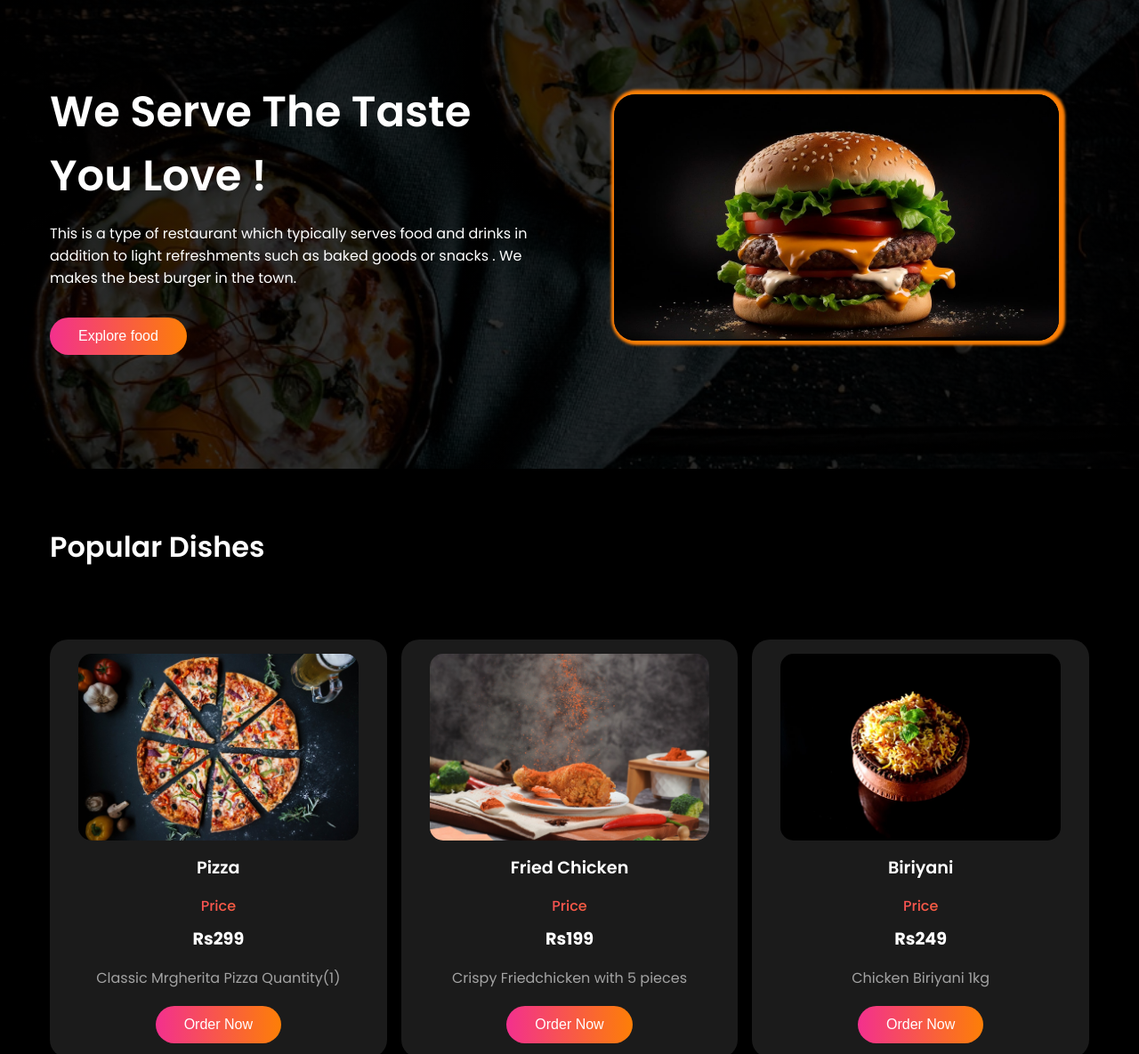
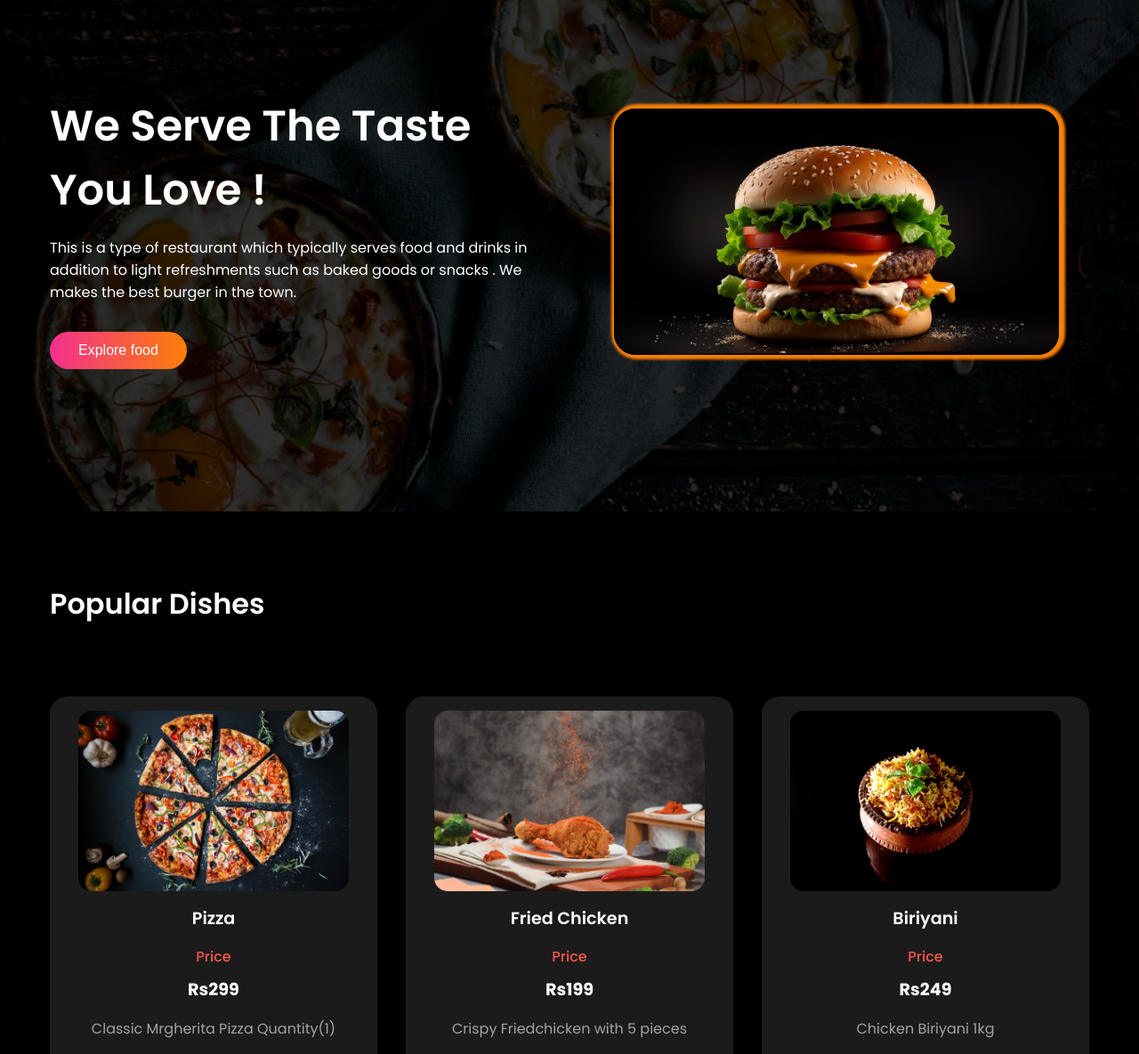
Before and after one commit to Shijin2k3/Restaurant-Landing-Page, a plain HTML site: page index.html in a window 1280 px wide. Shown: the part 154-1339 px from the top of the page at 89% size. Drawn offline with nearby package versions, Linux system fonts and the light colour scheme.

Commit message:
Update styles.css

```diff
--- a/styles.css
+++ b/styles.css
@@ -22,7 +22,7 @@
 .section_container{
     max-width: var(--max-width);
     margin: auto;
-    padding: 4rem 1rem;
+    padding: 5rem 1rem;
 }
 .section_header{
     margin-bottom:1rem;
@@ -104,7 +104,7 @@ nav{
 
 }
 .header_container{
-    padding-block:5rem 8rem;
+    padding-block:6rem 10rem;
     display: grid;
     gap: 4rem 2rem;
 }
@@ -136,7 +136,7 @@ box-shadow:2px 0px 3px 5px var(--secondary-color);
 .dish_grid{
     margin-top: 4rem;
     display: grid;
-    gap: 1rem;
+    gap: 2rem;
 }
 .dish_card{
     padding: 1rem 2rem;
```
